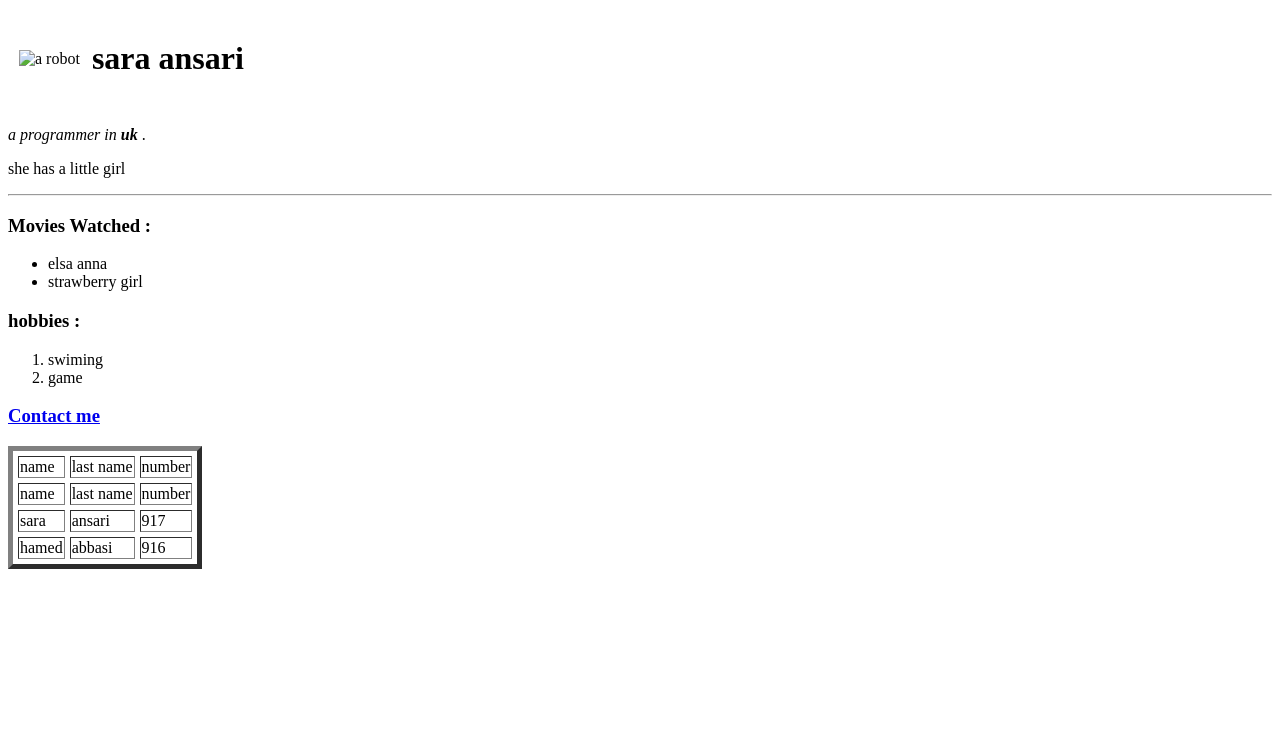
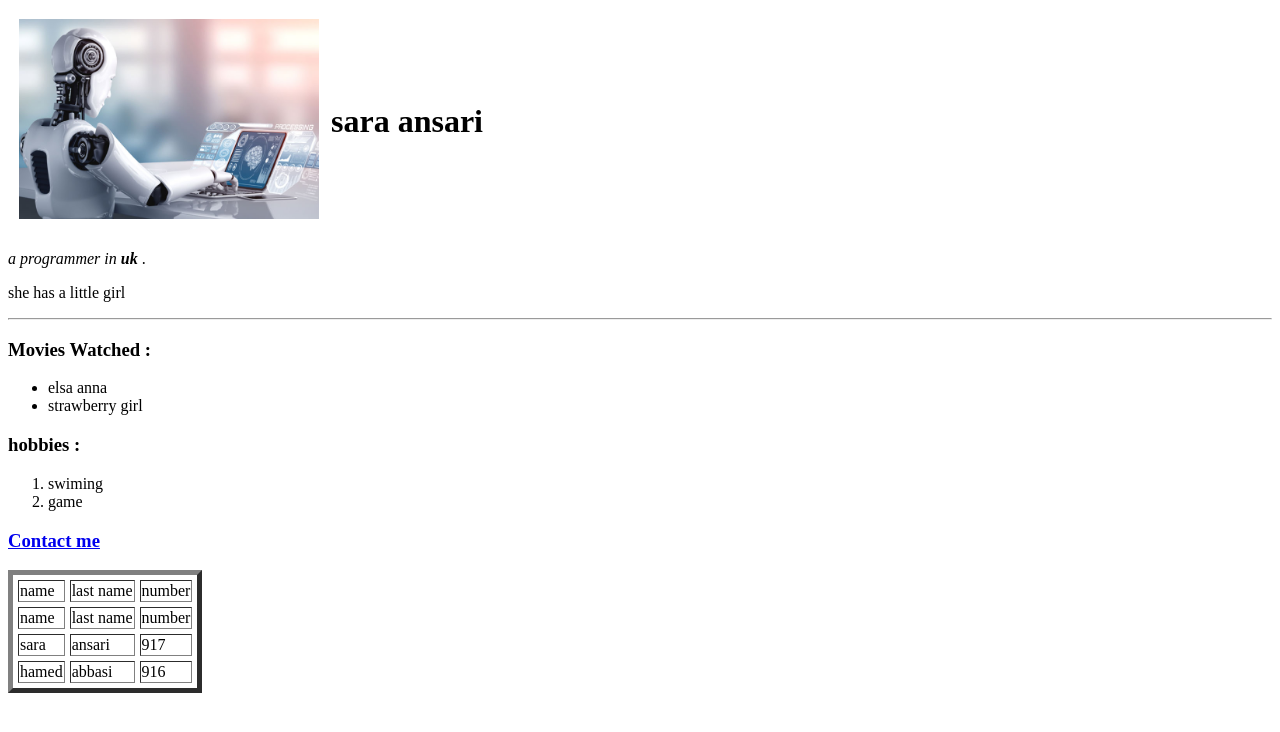
Before and after one commit to hamedabck/mysite, a plain HTML site: page index.html in a window 1280 px wide. Drawn offline with Linux system fonts and the light colour scheme.

Commit message:
Update index.html

```diff
--- a/index.html
+++ b/index.html
@@ -12,7 +12,7 @@
 
   <table cellspacing='10'>
     <tr>
-      <td><img src="images/artificial-intellegence.jpg" alt="a robot" height="200" width="300px"></td>
+      <td><img src="artificial-intellegence.jpg" alt="a robot" height="200" width="300px"></td>
       <td><h1>sara ansari</h1></td>
     </tr>
   </table>
```
